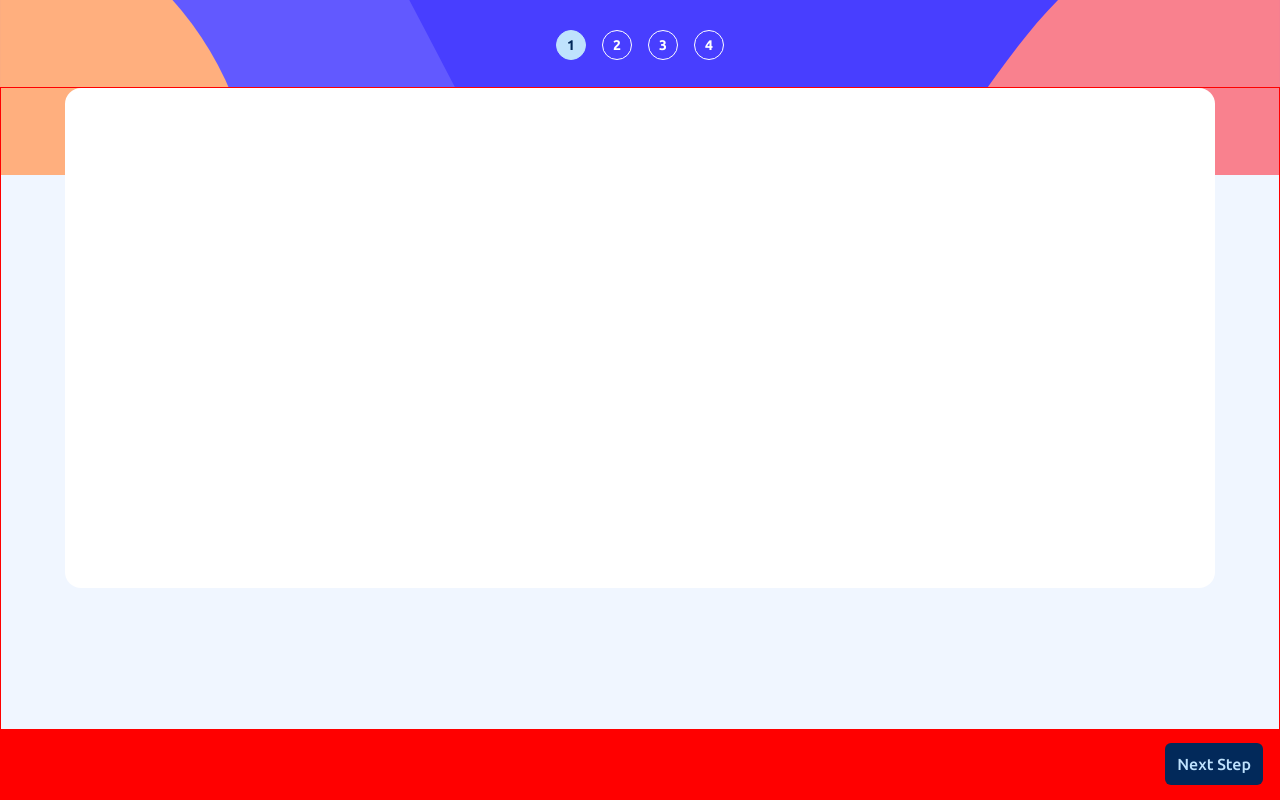
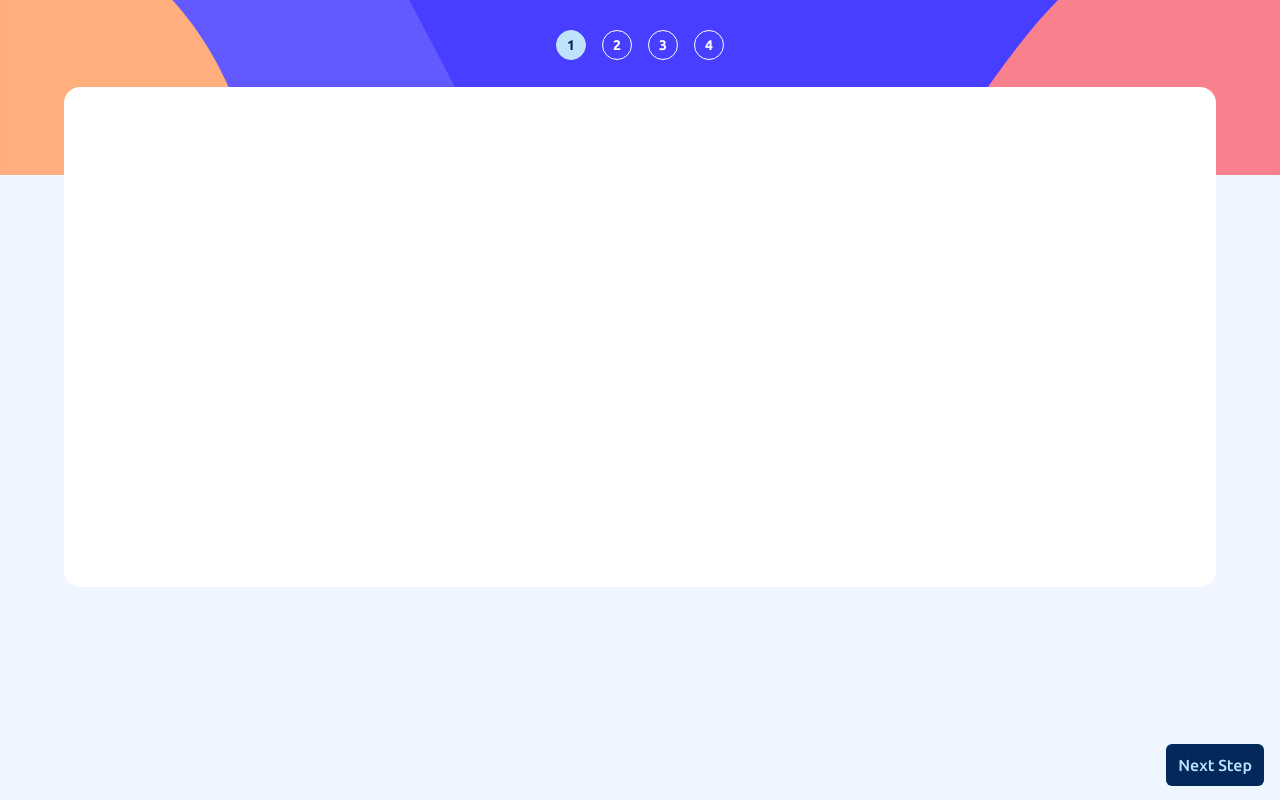
Before and after one commit to theadg/multi-step-form, a website built with webpack: page src/template.html in a window 1280 px wide. Built offline with nearby package versions, Linux system fonts and the light colour scheme.

Commit message:
Comment out red color/bg

```diff
--- a/src/styles/style.scss
+++ b/src/styles/style.scss
@@ -34,7 +34,7 @@
     // width: 375px;
     height: 100%;
     width: 100%;
-    border: 1px solid red;
+    // border: 1px solid red;
 
     display: grid;
     grid-row: 2 / 6;
@@ -84,7 +84,7 @@
   }
 
   &__navigation {
-    background-color: red;
+    // background-color: red;
     height: 70px;
     width: 100%;
     @include flexCenter();
```
